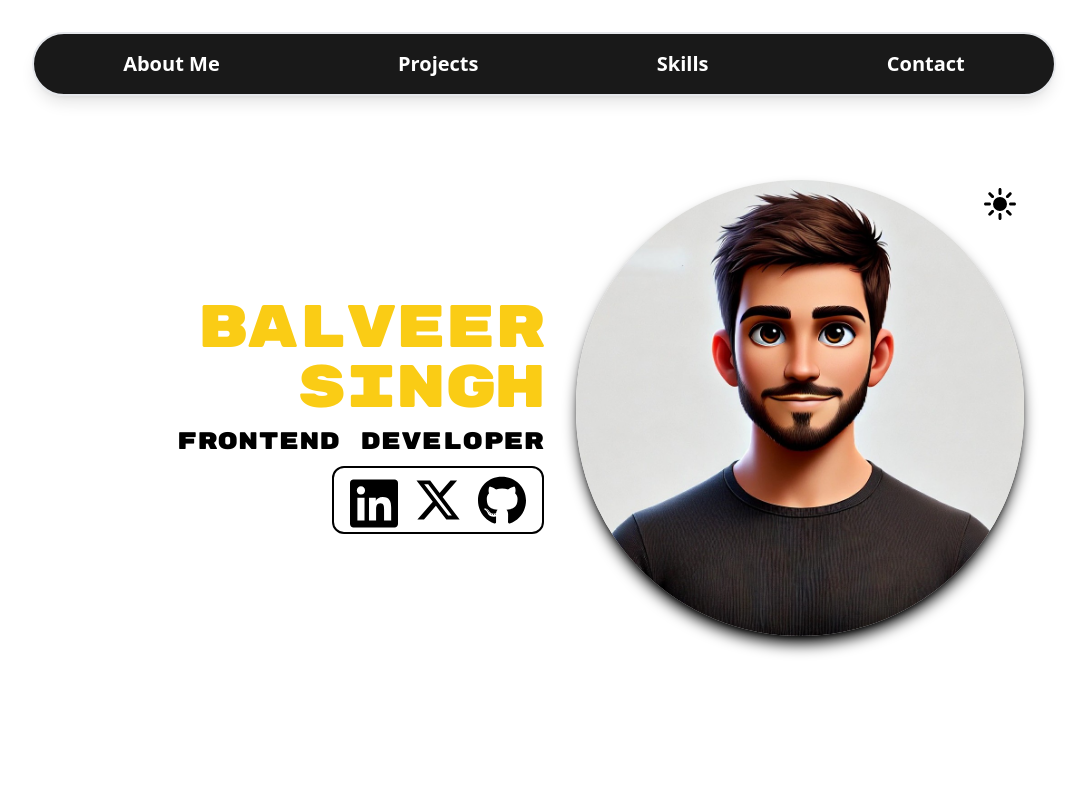
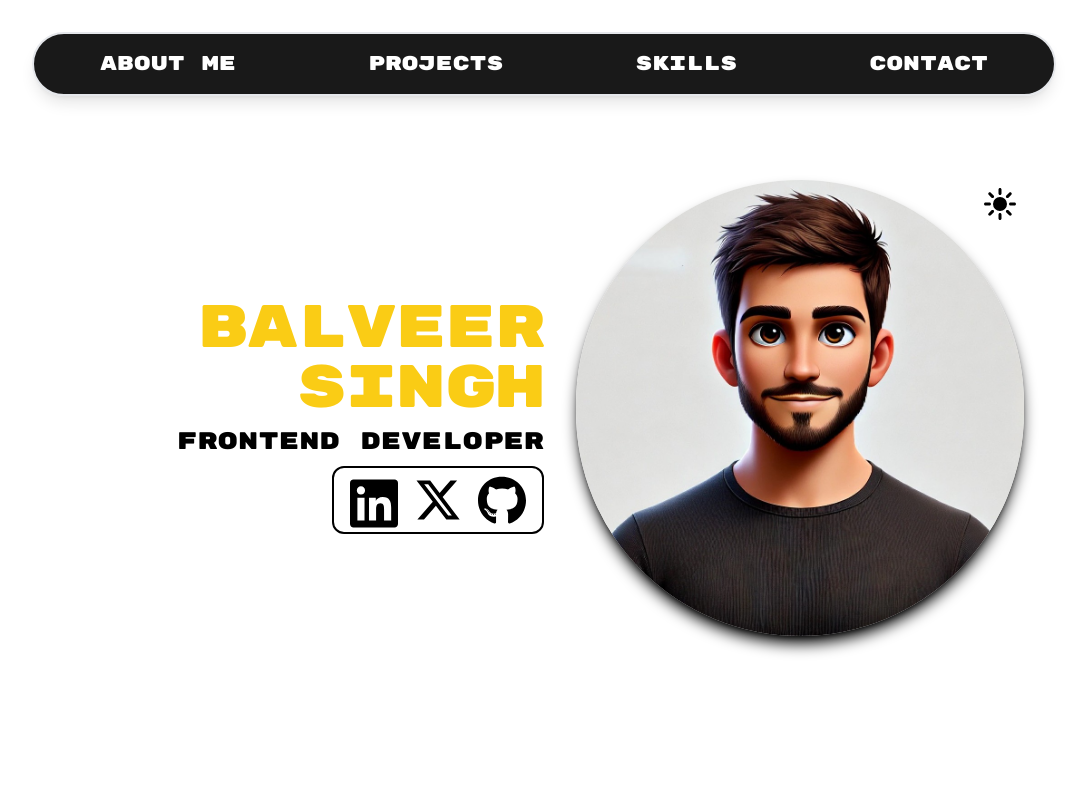
Before and after one commit to balveeer/balveer, a React (Vite) app: page / in a window 1280 px wide. Shown: the top 800 px of the page, without its empty margins (96-1183 px from the left). Built offline with nearby package versions, Linux system fonts and the light colour scheme.

Commit message:
resume edited

```diff
--- a/src/components/AboutMe.jsx
+++ b/src/components/AboutMe.jsx
@@ -28,7 +28,7 @@
         ever-changing world of web development.
       </p>
       <a
-        href="https://drive.google.com/file/d/"
+        href="/src/assets/balveerresume.pdf"
         target="_blank"
         rel="noopener noreferrer"
         className="mx-auto p-2 px-4 border-2 dark:text-white border-black dark:border-white dark:hover:text-yellow-500 dark:hover:border-yellow-500 hover:text-yellow-500 hover:border-yellow-500 rounded-lg group space-grotesk font-bold"
--- a/src/components/Hero.jsx
+++ b/src/components/Hero.jsx
@@ -16,12 +16,12 @@
 
   return (
     <div className="w-full h-full min-h-screen flex flex-col md:flex-row-reverse items-center justify-center rubik-mono-one-regular">
-      <div className="w-full md:w-1/2 h-full flex justify-center md:justify-start  items-center p-8 pt-4">
+      <div className="w-full md:w-1/2 h-full flex justify-center md:justify-start items-center p-8 pt-4">
         <span className="relative">
           <img
-            className="w-full rounded-full max-w-md select-none shadow-black shadow-lg"
+            className="w-full min-h-64 min-w-64 rounded-full max-w-md select-none shadow-black shadow-lg"
             src={avatar}
-            alt="avatar png"
+            alt="avatar image"
           />
           {theme !== "dark" ? (
             <SunIcon
--- a/src/components/Navbar.jsx
+++ b/src/components/Navbar.jsx
@@ -17,7 +17,7 @@
   }, [prevScrollPos]);
 
   return (
-    <nav className={`hidden fixed md:flex bg-black/90 dark:bg-white border-2 rounded-full h-16 w-4/5 text-white dark:text-black justify-around *:h-min items-center shadow-lg text-xl font-bold font-sans duration-200 left-1/2 -translate-x-1/2 z-[900] ${visible ? 'translate-y-0 mt-4' : '-translate-y-full opacity-0'}`}>
+    <nav className={`hidden fixed md:flex bg-black/90 dark:bg-white border-2 rounded-full h-16 w-4/5 text-white dark:text-black justify-around *:h-min items-center shadow-lg text-xl font-[100] rubik-mono-one-regular font-sans duration-200 left-1/2 -translate-x-1/2 z-[900] ${visible ? 'translate-y-0 mt-4' : '-translate-y-full opacity-0'}`}>
     <a href="#about" className="nav-items hover:text-yellow-500 ">
       About Me
     </a>
```
Also changed, not shown: src/assets/image.png (added), 1 other file (tests, documents, lock files or other folders).
